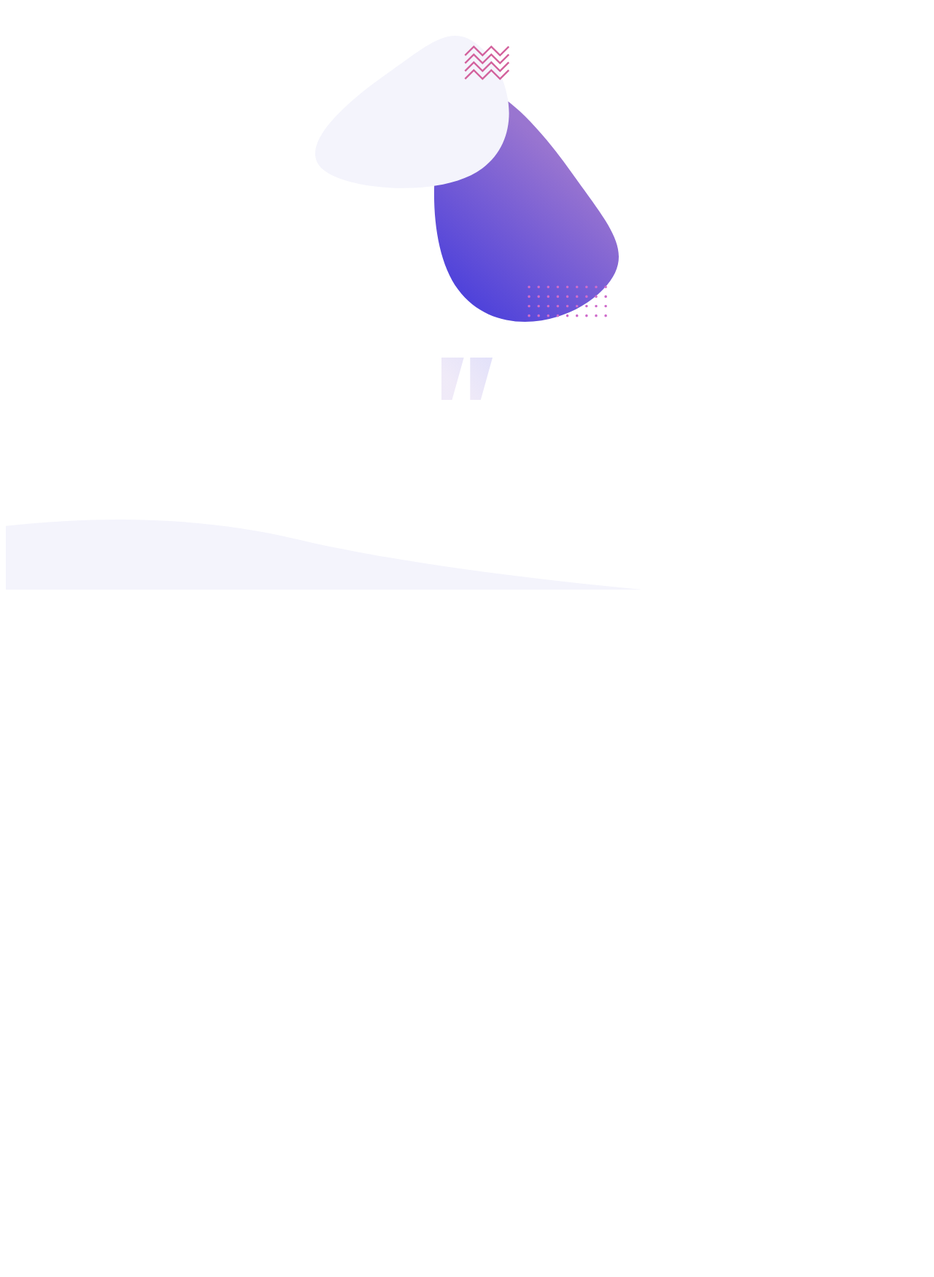
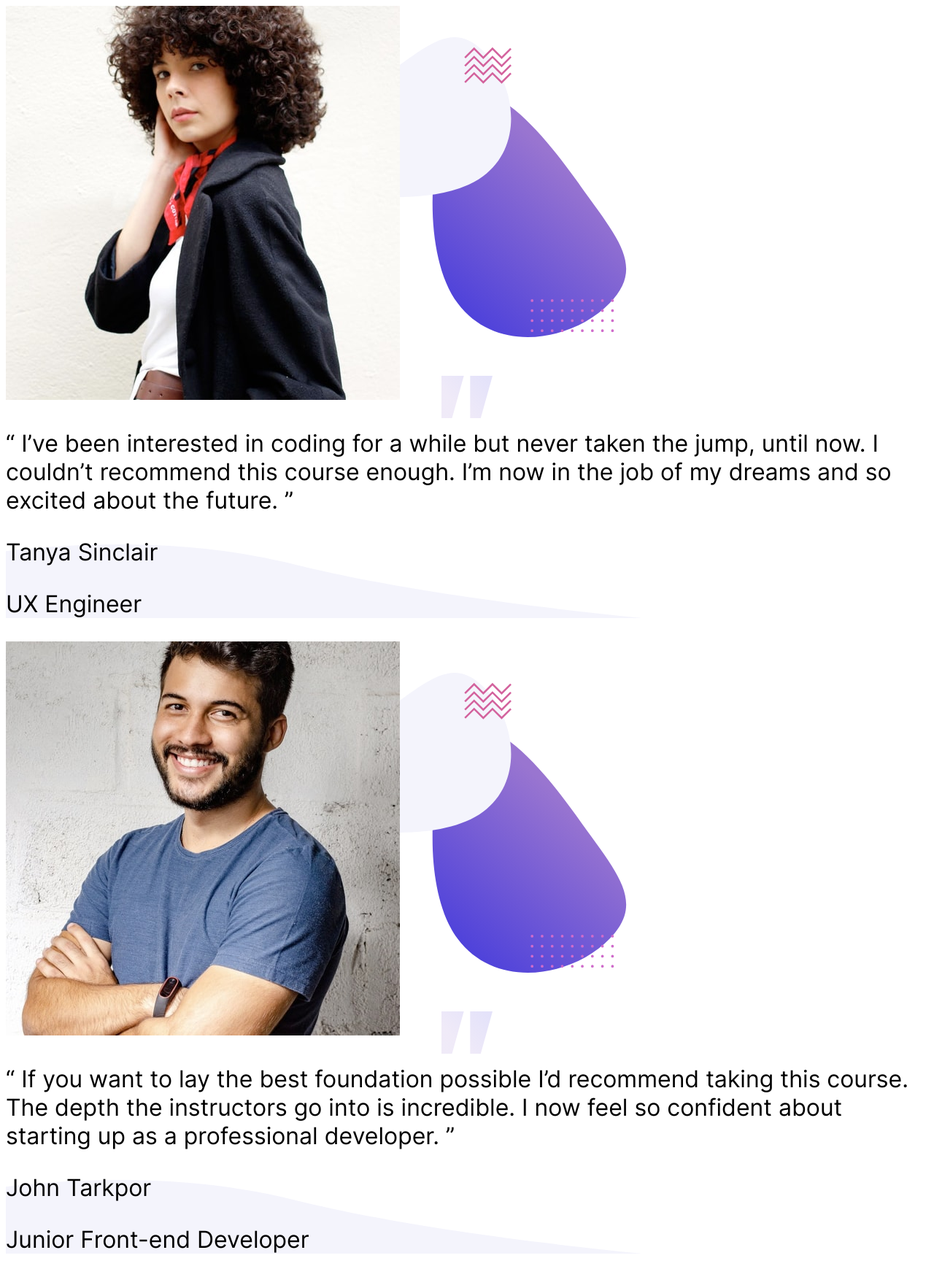
Before and after one commit to royeradames/coding-bootcamp-testimonials, a React (Create React App) app: page / in a window 1280 px wide. Shown: the whole page at 73% size. Before the commit the page ends 816 px from the top, so only its background shows below. Built offline with nearby package versions, Linux system fonts and the light colour scheme.

Commit message:
📦add html content

```diff
--- a/src/App.tsx
+++ b/src/App.tsx
@@ -3,13 +3,51 @@ import "./testimonials-css/mobile.scss";
 import "./testimonials-css/desktop.scss";
 import "./testimonials-css/desktop.scss";
 
+// import images
+import tanya from "./images/image-tanya.jpg";
+import john from "./images/image-john.jpg";
 function App() {
   return (
     <>
       {/* add tags inside the main tag */}
 
-      <article className="testimonials">
-        <header>{/* <h1>Testing</h1> */}</header>
+      <article className="testimonial">
+        <header className="testimonial__header">
+          <img
+            src={tanya}
+            alt="portrait of Tanya Sinclair"
+            className="testimonial__img"
+          />
+        </header>
+        <p className="testimonial__message">
+          “ I’ve been interested in coding for a while but never taken the jump,
+          until now. I couldn’t recommend this course enough. I’m now in the job
+          of my dreams and so excited about the future. ”
+        </p>
+        <footer className="testimonial__footer">
+          <p className="testimonial__name">Tanya Sinclair</p>
+          <p className="testimonial__degree">UX Engineer</p>
+        </footer>
+      </article>
+      <article className="testimonial">
+        <header className="testimonial__header">
+          <img
+            src={john}
+            alt="Portrait of John Tarkpor"
+            className="testimonial__img"
+          />
+        </header>
+
+        <p className="testimonial__message">
+          “ If you want to lay the best foundation possible I’d recommend taking
+          this course. The depth the instructors go into is incredible. I now
+          feel so confident about starting up as a professional developer. ”
+        </p>
+
+        <footer className="testminonial__footer">
+          <p className="testminoial__name">John Tarkpor</p>
+          <p className="testimonial__degree">Junior Front-end Developer</p>
+        </footer>
       </article>
     </>
   );
--- a/src/testimonials-css/desktop.scss
+++ b/src/testimonials-css/desktop.scss
@@ -1,5 +1,5 @@
 @media(min-width: 1440px){
-    .testimonials{
+    .testimonial{
 
         // background images
         background-image: url("../images/pattern-quotes.svg"), url("../images/pattern-bg.svg"),  url("../images/pattern-curve.svg");
--- a/src/testimonials-css/mobile.scss
+++ b/src/testimonials-css/mobile.scss
@@ -7,7 +7,7 @@ $grayish-blue: hsl(240, 18%, 77%);
 
 
 }
-.testimonials{
+.testimonial{
     font-size: 3.2rem;
 
     // background images
@@ -16,7 +16,6 @@ $grayish-blue: hsl(240, 18%, 77%);
     background-size: 7rem, 90% 49%,  69% 12%;
     background-position: 50% 65%,50% 10%,  bottom left;
 
-    // temporary
-        min-height: 100vh;
+
 
 }
```
